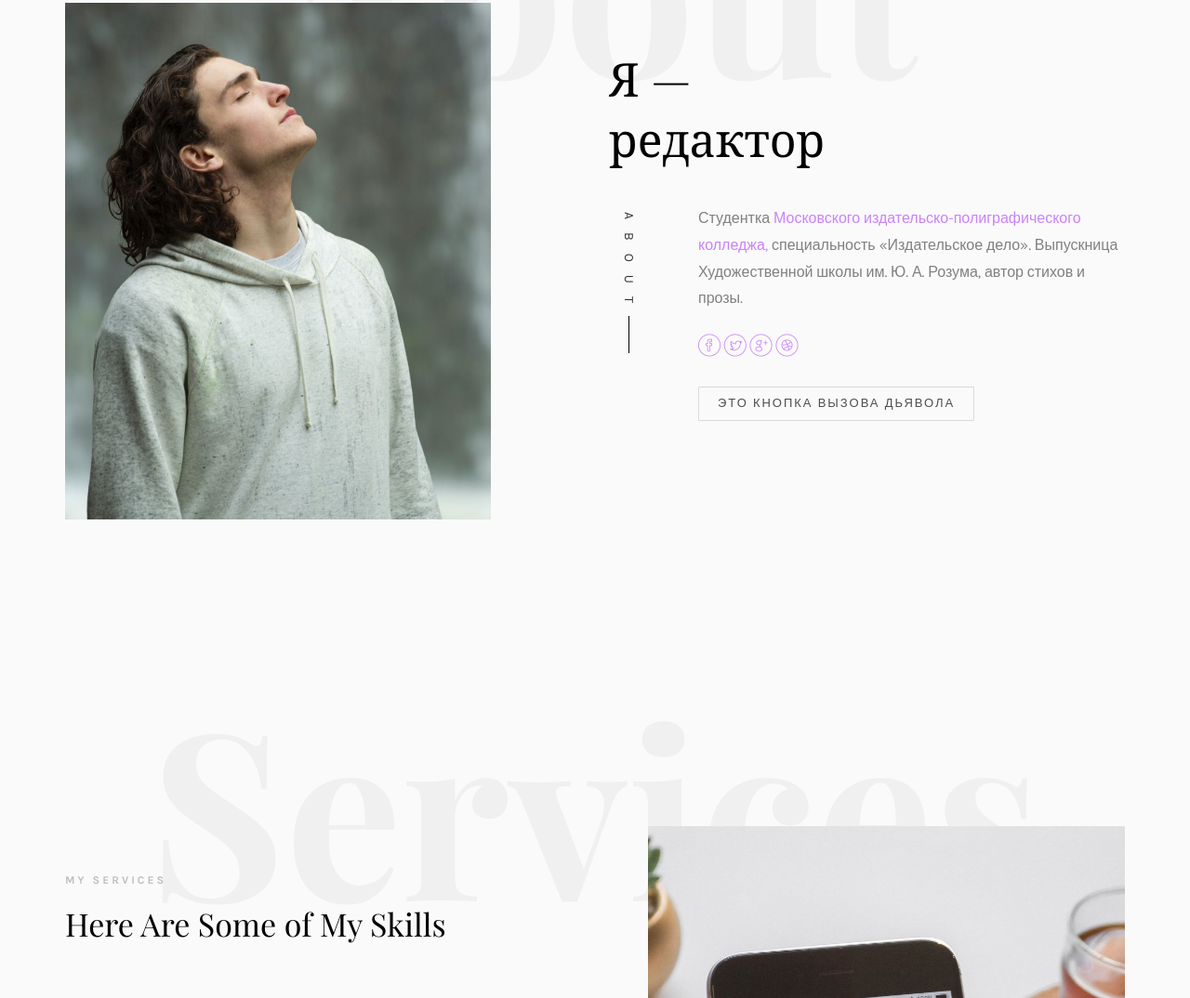
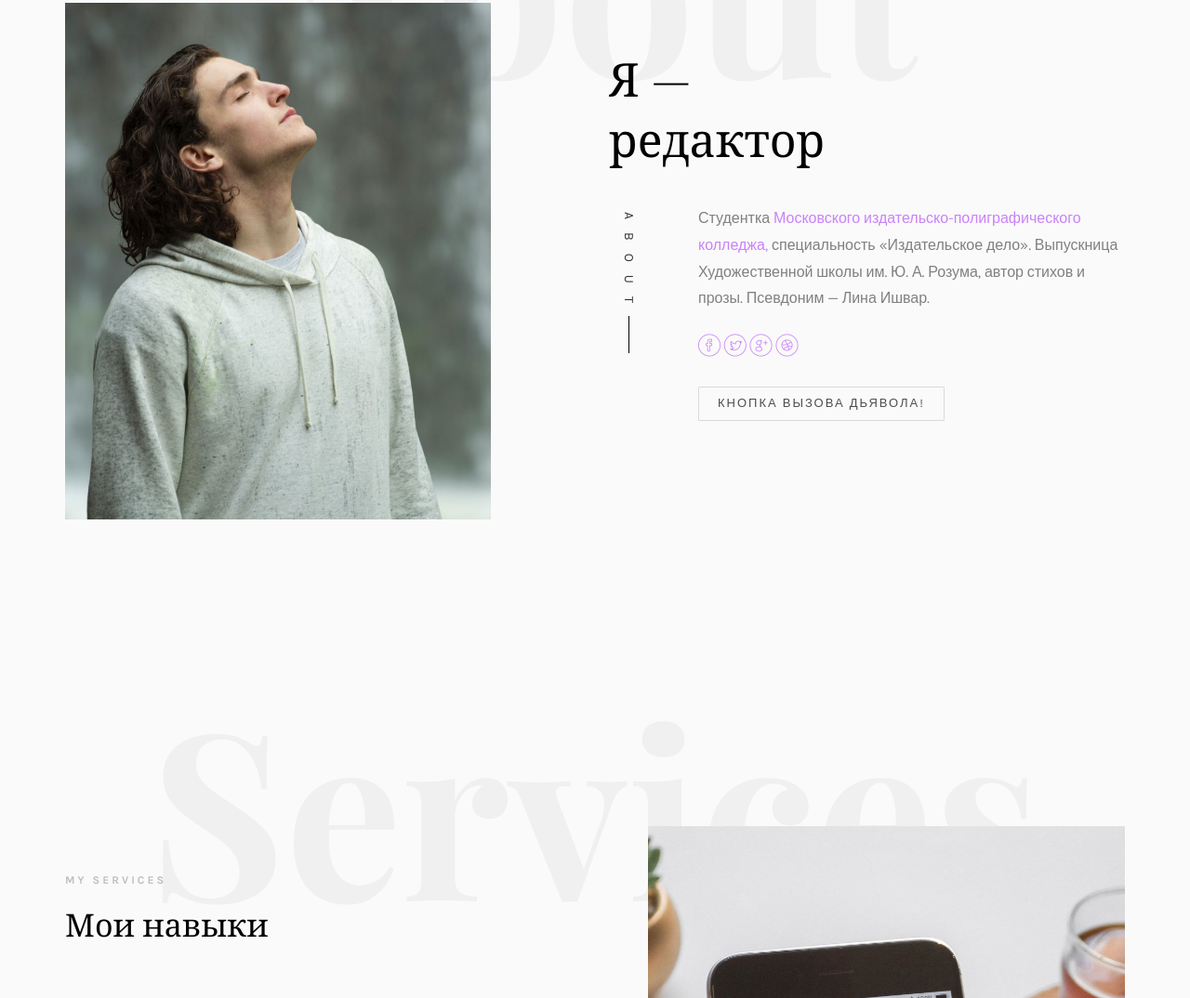
Before and after one commit to noturl/resume, a plain HTML site: page index.html in a window 1280 px wide. Shown: the part 157-1231 px from the top of the page at 93% size. Drawn offline with nearby package versions, Linux system fonts and the light colour scheme; files whose address does not match are found by name; a web font is replaced by a local one.

Commit message:
Update index.html

```diff
--- a/index.html
+++ b/index.html
@@ -129,7 +129,7 @@
 						<div class="about-desc">
 							<div class="owl-carousel3">
 								<div class="item">
-									<h2><span>Полина</span><span>Ишвар</span></h2>
+									<h2><span>Полина</span><span>Петрусенко</span></h2>
 								</div>
 								<div class="item">
 									<h2><span>Я —</span><span>редактор</span></h2>
@@ -139,14 +139,14 @@
 								<div class="rotate">
 									<h2 class="heading">About</h2>
 								</div>
-								<p>Студентка <a href="#">Московского издательско-полиграфического колледжа, </a> специальность «Издательское дело». Выпускница Художественной школы им. Ю. А. Розума, автор стихов и прозы. </p>
+								<p>Студентка <a href="#">Московского издательско-полиграфического колледжа, </a> специальность «Издательское дело». Выпускница Художественной школы им. Ю. А. Розума, автор стихов и прозы. Псевдоним — Лина Ишвар. </p>
 								<p class="colorlib-social-icons">
 									<a href="#"><i class="icon-facebook4"></i></a>
 									<a href="#"><i class="icon-twitter3"></i></a>
 									<a href="#"><i class="icon-googleplus"></i></a>
 									<a href="#"><i class="icon-dribbble2"></i></a>
 								</p>
-								<p><a href="#" class="btn btn-primary btn-outline"> Это кнопка вызова дьявола</a></p>
+								<p><a href="#" class="btn btn-primary btn-outline"> кнопка вызова дьявола! </a></p>
 							</div>
 						</div>
 					</div>
@@ -165,7 +165,7 @@
 								<div class="row">
 									<div class="col-md-12 col-md-offset-0 animate-box intro-heading">
 										<span>My Services</span>
-										<h2>Here Are Some of My Skills</h2>
+										<h2>Мои навыки</h2>
 									</div>
 								</div>
 								<div class="row">
```
